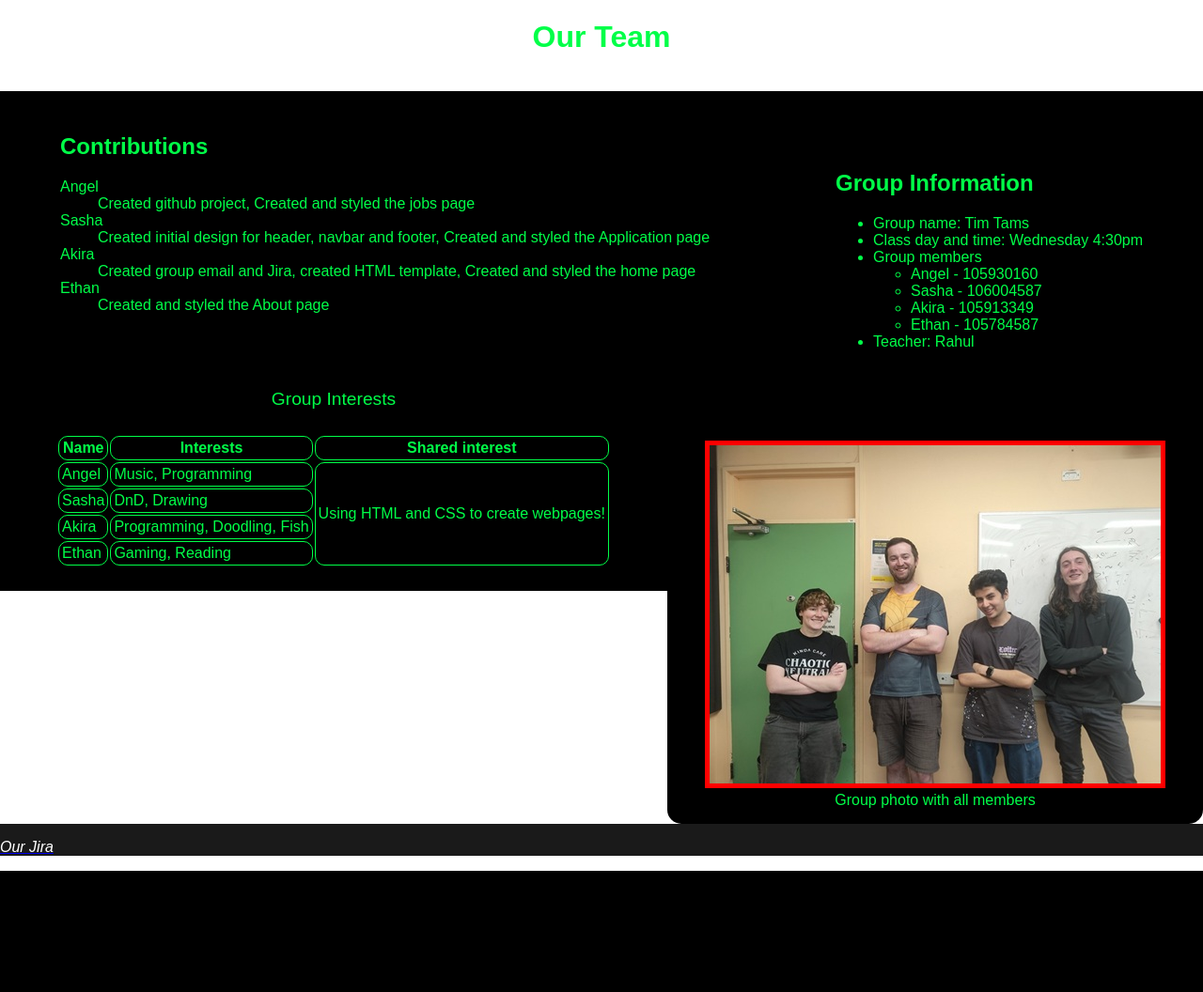
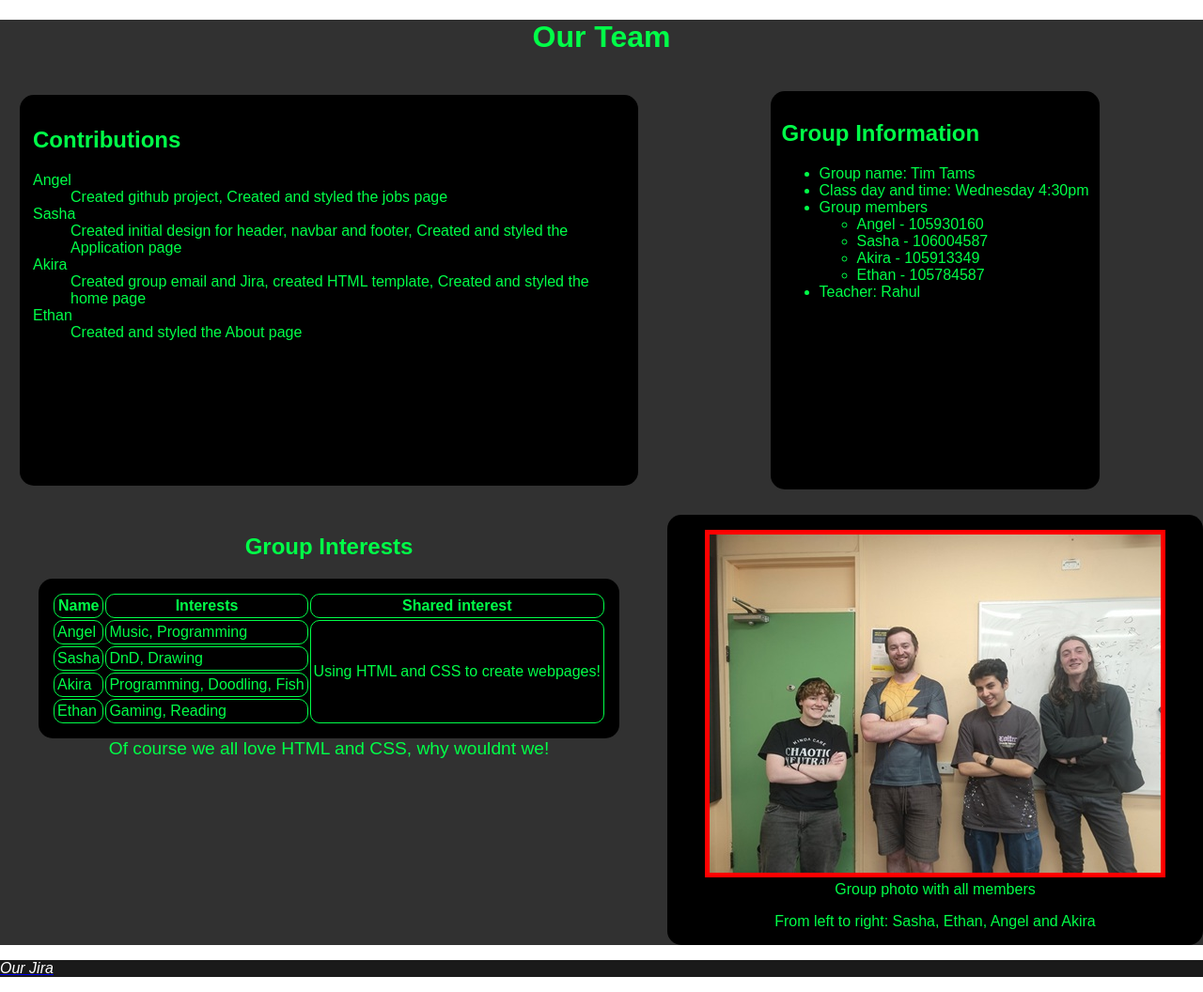
Before and after one commit to 105930160/tim_tam_project, a PHP site: page /about.html in a window 1280 px wide. Shown: the part 172-1228 px from the top of the page at 94% size. Before the commit the page ends 1099 px from the top, so only its background shows below. Run offline with PHP 8.4, Linux system fonts and the light colour scheme.

Commit message:
Update CSS to grid layout, added headings

```diff
--- a/about.html
+++ b/about.html
@@ -29,9 +29,24 @@
         </div>
     </nav>
 
-    <main id="aboutmain">
+    <main class="aboutmain">
         <h1 id="mainheading">Our Team</h1>
-        <div id="aboutwhole">
+        <div class="container">
+
+            <section id="contributions">
+                <h2>Contributions</h2>
+            <dl>
+                <dt>Angel</dt>
+                <dd>Created github project, Created and styled the jobs page</dd>
+                <dt>Sasha</dt>
+                <dd>Created initial design for header, navbar and footer, Created and styled the Application page</dd>
+                <dt>Akira</dt>
+                <dd>Created group email and Jira, created HTML template, Created and styled the home page</dd>
+                <dt>Ethan</dt>
+                <dd>Created and styled the About page</dd>
+            </dl>
+            </section>
+
             <section id="groupinfo">
                 <h2>Group Information</h2>
             <ul>
@@ -49,30 +64,10 @@
             </ul>
             </section>
 
-            <section id="figsec">
-                <figure>
-                    <img id="grouppic" src="images/Group_photo.jpg" alt="Group photo with all 4 members">
-                    <figcaption id="figcapabout">Group photo with all members</figcaption>
-                </figure>
-            </section>
-
-            <section id="contributions">
-                <h2>Contributions</h2>
-            <dl>
-                <dt>Angel</dt>
-                <dd>Created github project, Created and styled the jobs page</dd>
-                <dt>Sasha</dt>
-                <dd>Created initial design for header, navbar and footer, Created and styled the Application page</dd>
-                <dt>Akira</dt>
-                <dd>Created group email and Jira, created HTML template, Created and styled the home page</dd>
-                <dt>Ethan</dt>
-                <dd>Created and styled the About page</dd>
-            </dl>
-            </section>
-
             <section id="tablesection">
                 <table id="inttable">
-                    <caption id="tablecap">Group Interests</caption>
+                    <h2 id="inttableheading">Group Interests</h2>
+                    <caption id="tablecap">Of course we all love HTML and CSS, why wouldnt we!</caption>
                     <thead>
                         <tr>
                             <th class="tableheading">Name</th>
@@ -102,6 +97,15 @@
                     </tbody>
                 </table>
             </section>
+
+            <section id="figsec">
+                <figure>
+                    <img id="grouppic" src="images/Group_photo.jpg" alt="Group photo with all 4 members">
+                    <figcaption id="figcapabout">Group photo with all members</figcaption>
+                    <p>From left to right: Sasha, Ethan, Angel and Akira</p>
+                </figure>
+            </section>
+
         </div>
     </main>
 
--- a/styles/styles.css
+++ b/styles/styles.css
@@ -2,9 +2,17 @@
 filename: styles.css
 author: Ethan Roden
 created: 05/04/25
-last modified: 09/04/25
+last modified: 11/04/25
 description: Currently CSS for about page only
 */
+
+/* main {
+    background-color: #000000;
+} */
+
+.aboutmain {
+    background-color: rgb(49, 49, 49);
+}
 
 #mainheading {
     text-align: center;
@@ -12,20 +20,43 @@ description: Currently CSS for about page only
     color: #00ff48;
 }
 
+.container {
+    display: grid;
+    grid-template-columns: 2fr 1fr;
+    grid-template-rows: 1fr 1fr;
+    gap: 10px;
+    justify-items: stretch;
+    align-items: stretch;
+    justify-content: start;
+    align-content: start;
+    grid-auto-flow: row;
+}
+
 #groupinfo {
+    grid-column: auto;
+    grid-row: auto;
+    justify-self: center;
+    align-self: auto;
+    grid-area: auto;
+    order: 0;
     background-color: #000000;
     color: #00ff48;
-    float: right;
     border-radius: 15px;
     padding: 2%;
     margin: 3%;
 }
 
 #figsec {
+    grid-column: auto;
+    grid-row: auto;
+    justify-self: center;
+    align-self: auto;
+    grid-area: auto;
+    order: 0;
     background-color: #000000;
+    color: #00ff48;
+    text-align: center;
     border-radius: 15px;
-    float: right;
-    clear: right;
 }
 
 #figcapabout {
@@ -38,6 +69,12 @@ description: Currently CSS for about page only
 }
 
 #contributions {
+    grid-column: auto;
+    grid-row: auto;
+    justify-self: center;
+    align-self: auto;
+    grid-area: auto;
+    order: 0;
     background-color: #000000;
     color: #00ff48;
     border-radius: 15px;
@@ -46,12 +83,24 @@ description: Currently CSS for about page only
 }
 
 #inttable {
+    grid-column: auto;
+    grid-row: auto;
+    justify-self: center;
+    align-self: center;
+    grid-area: auto;
+    order: 0;
     background-color: #000000;
     color: #00ff48;
+    caption-side: bottom;
     border-radius: 15px;
     padding: 2%;
     margin: auto;
-    align-content: center;
+}
+
+#inttableheading {
+    text-align: center;
+    font-family: sans-serif;
+    color: #00ff48;
 }
 
 #tablecap {
@@ -80,11 +129,3 @@ description: Currently CSS for about page only
     background-color: #00ff48;
     color: #000000;
 }
-
-#aboutwhole {
-    background-color: #000000;
-}
-
-footer {
-    clear: both;
-}
```
